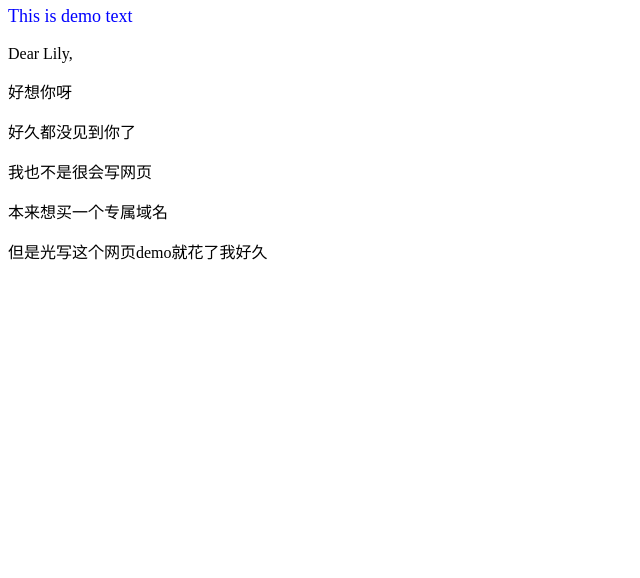
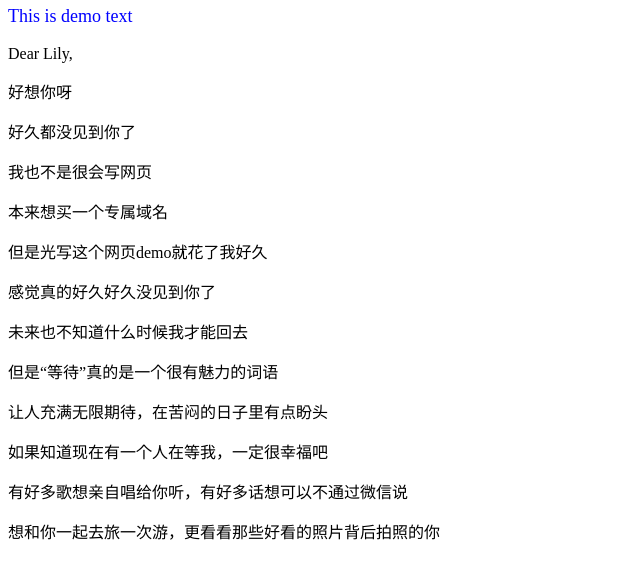
Before and after one commit to hanzining/hanzining.github.io, a plain HTML site: page index.html in a window 1280 px wide. Shown: the part 76-654 px from the top of the page, without its empty margins (0-640 px from the left). Drawn offline with Linux system fonts and the light colour scheme.

Commit message:
Update index.html

```diff
--- a/index.html
+++ b/index.html
@@ -1,8 +1,17 @@
 <h1 style="color:#69b3a2;font-size:40px;">From HZN: </h1>
 <p style="color:blue;font-size:18px;">This is demo text</p>
+
 <p>Dear Lily,</p>
 <p> 好想你呀 </p>
 <p> 好久都没见到你了 </p>
 <p> 我也不是很会写网页 </p>
 <p> 本来想买一个专属域名 </p>
 <p> 但是光写这个网页demo就花了我好久 </p>
+
+<p> 感觉真的好久好久没见到你了 </p>
+<p> 未来也不知道什么时候我才能回去 </p>
+<p> 但是“等待”真的是一个很有魅力的词语 </p>
+<p> 让人充满无限期待，在苦闷的日子里有点盼头 </p>
+<p> 如果知道现在有一个人在等我，一定很幸福吧 </p>
+<p> 有好多歌想亲自唱给你听，有好多话想可以不通过微信说 </p>
+<p> 想和你一起去旅一次游，更看看那些好看的照片背后拍照的你 </p>
```
